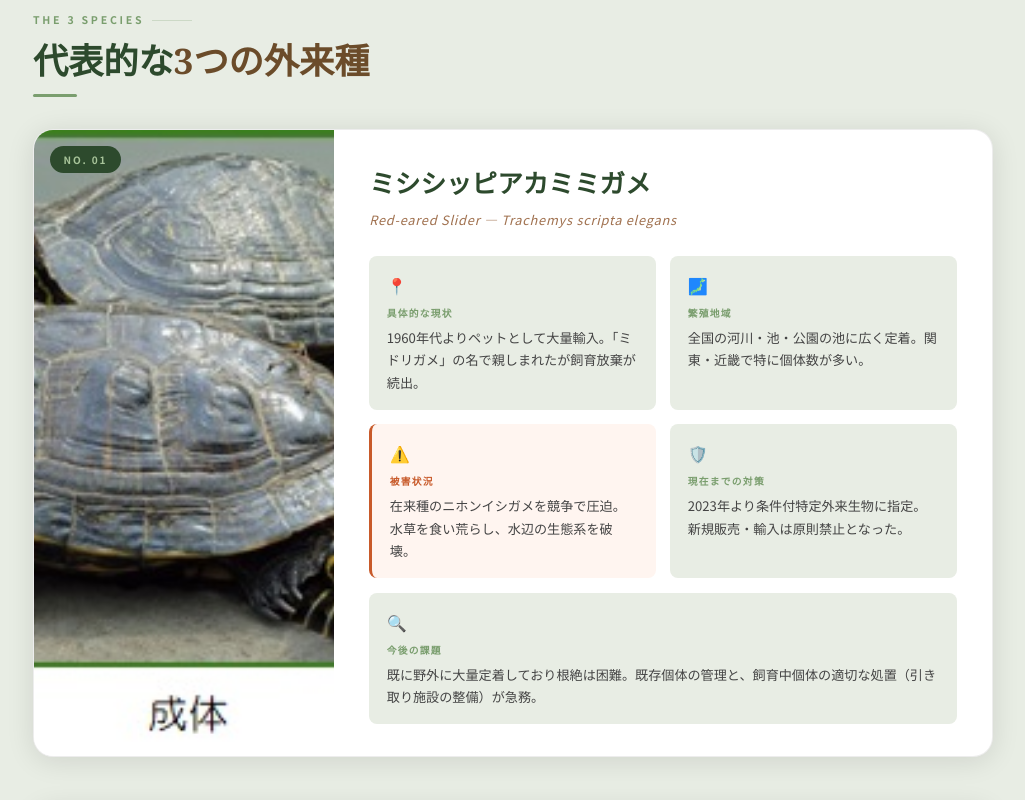
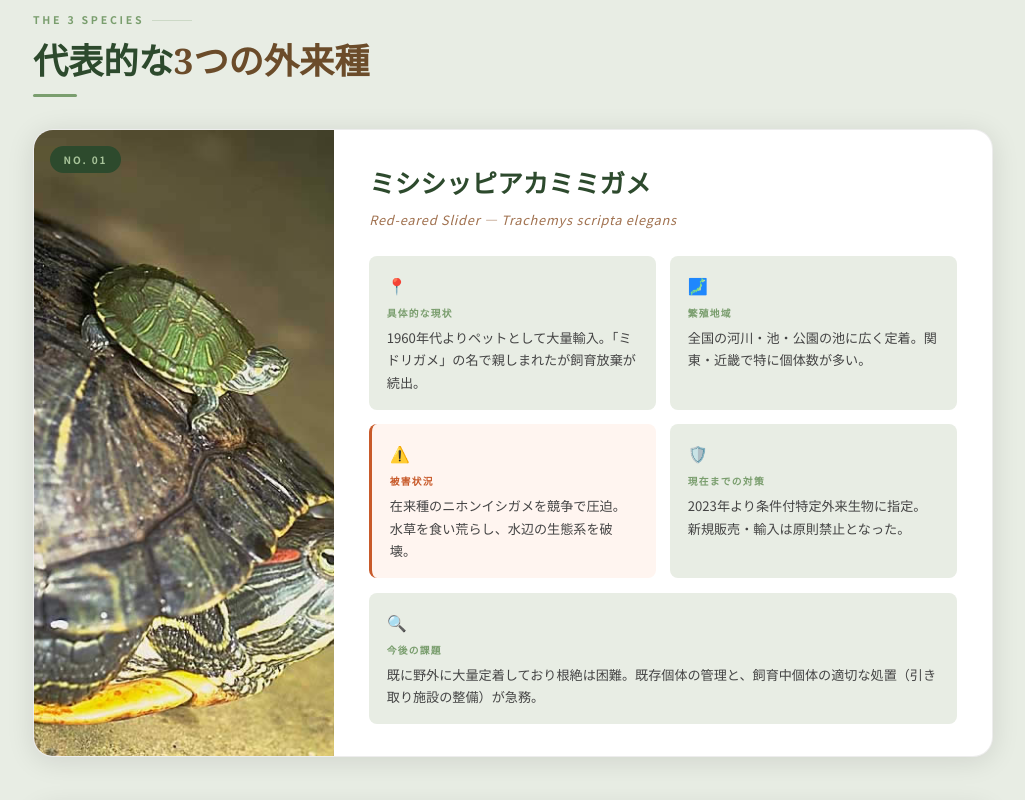
Before and after one commit to maxsinglott/-, a plain HTML site: page index.html in a window 1280 px wide. Shown: the part 2320-3120 px from the top of the page, without its empty margins (127-1152 px from the left). Drawn offline with nearby package versions, Linux system fonts and the light colour scheme; a web font is replaced by a local one.

Commit message:
Update index.html

```diff
--- a/index.html
+++ b/index.html
@@ -627,7 +627,7 @@ a { text-decoration: none; color: inherit; }
       <div class="species-card reveal">
         <div class="species-layout">
           <div class="species-img-col">
-            <img src="turtle.png"
+            <img src="turtle.jpg"
                  alt="ミシシッピアカミミガメ" loading="lazy">
             <span class="species-num-badge">No. 01</span>
           </div>
```
